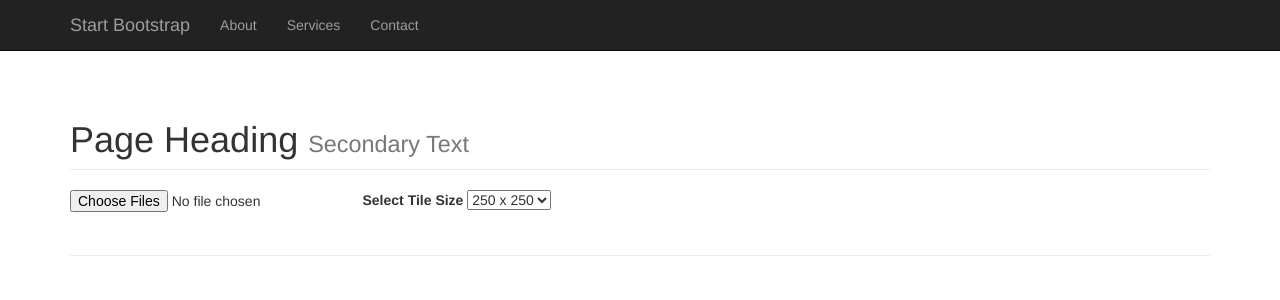
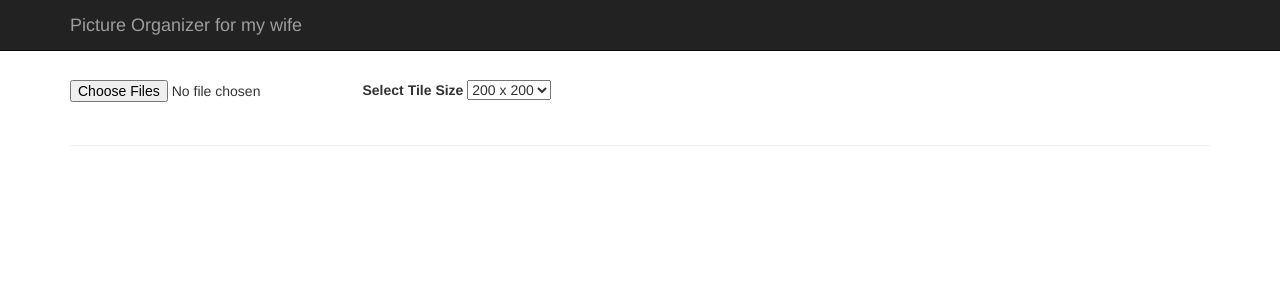
Before and after one commit to seb-angel/picture-organizer, a Django app: page / in a window 1280 px wide. Shown: the top 300 px of the page. Run offline with Django 3.2, Linux system fonts and the light colour scheme; some libraries are stand-ins or nearby versions.

Commit message:
Work in progress

```diff
--- a/picture_organizer/__init__.py
+++ b/picture_organizer/__init__.py
@@ -0,0 +1,3 @@
+# -*- coding: utf-8 -*-
+from __future__ import unicode_literals
+__version__ = '1.0.0'
--- a/picture_organizer/static/css/draggable.css
+++ b/picture_organizer/static/css/custom.css
@@ -66,3 +66,8 @@
 .tile {
     margin: 0 auto 10px;
 }
+
+.square-thumb {
+    width: 400px;
+    height: 400px;
+}
--- a/picture_organizer/static/js/draggable.js
+++ b/picture_organizer/static/js/custom.js
@@ -67,6 +67,12 @@ function handleDragEnd(e) {
 function handleFileSelect(evt) {
     var files = evt.target.files; // FileList object
 
+    $.ajax({
+        "url": "/get_files?folder=" + files[0].webkitRelativePath
+    }).done(function (data) {
+        console.dir(data);
+    });
+
     var order = 1;
 
     // Loop through the FileList and render image files as thumbnails.
@@ -87,8 +93,9 @@ function handleFileSelect(evt) {
           div.className = "portfolio-item column";
           div.draggable = true;
           div.innerHTML = ['<header>', order++,'</header>',
-            '<a href="#"><img class="img-responsive tile" src="', e.target.result,
-              '" title="', escape(theFile.name), '" alt=""/></a>'].join('');
+            '<a href="#" data-toggle="modal" data-target="#pictureModal" onclick="return pictureClick(this);">',
+              '<img class="img-responsive tile" src="', e.target.result, '" title="', escape(theFile.name), '"/>',
+            '</a>'].join('');
           document.getElementById('columns').insertBefore(div, null);
 
           resizeTiles();
@@ -113,13 +120,26 @@ function resizeTiles() {
     var cols = document.querySelectorAll('#columns .column');
     [].forEach.call(cols, function(col) {
         col.style.setProperty('height', size_split[0]);
-        col.style.setProperty('width', size_split[0]);
+        col.style.setProperty('width', size_split[1]);
     });
 
     // Set tiles height to fit in the column box
     [].forEach.call(tiles, function(tile) {
         tile.style.setProperty('height', Math.min(size_split[0] - 36, tile.clientHeight));
     });
+}
+
+function pictureClick(link) {
+    var pictureSrc = link.firstChild.src;
+    var pictureTitle = link.firstChild.title;
+    var headerNumber = link.previousSibling.innerHTML;
+
+    document.getElementsByClassName('modal-title')[0].innerHTML = headerNumber + ' - ' + pictureTitle;
+    document.getElementsByClassName('modal-body')[0].innerHTML = [
+        '<img class="img-responsive" src="', pictureSrc, '" title="', headerNumber, '"/>'
+    ].join('');
+
+    return false;
 }
 
 document.getElementById('file_list').addEventListener('change', handleFileSelect, false);
--- a/picture_organizer/templates/picture_organizer/base.html
+++ b/picture_organizer/templates/picture_organizer/base.html
@@ -15,7 +15,8 @@
 
     <!-- Custom CSS -->
     <link href="{% static 'css/4-col-portfolio.css'%}" rel="stylesheet">
-    <link href="{% static 'css/draggable.css'%}" rel="stylesheet">
+    <link href="{% static 'css/jquery.nailthumb.1.1.min.css'%}" rel="stylesheet">
+    <link href="{% static 'css/custom.css'%}" rel="stylesheet">
 
     <!-- HTML5 Shim and Respond.js IE8 support of HTML5 elements and media queries -->
     <!-- WARNING: Respond.js doesn't work if you view the page via file:// -->
@@ -38,12 +39,13 @@
 
     <!-- jQuery -->
     <script src="{% static 'js/jquery.js'%}"></script>
+    <script src="{% static 'js/jquery.nailthumb.1.1.min.js'%}"></script>
 
     <!-- Bootstrap Core JavaScript -->
     <script src="{% static 'js/bootstrap.min.js'%}"></script>
 
     <!-- Custom JavaScript -->
-    <script src="{% static 'js/draggable.js'%}"></script>
+    <script src="{% static 'js/custom.js'%}"></script>
 
 </body>
 
--- a/picture_organizer/templates/picture_organizer/index.html
+++ b/picture_organizer/templates/picture_organizer/index.html
@@ -1,6 +1,6 @@
 {% extends "picture_organizer/base.html" %}
 
-{% block title %}Picture Organizer{% endblock title %}
+{% block title %}Picture Organizer for my wife{% endblock title %}
 
 {% block content %}
 
@@ -15,20 +15,20 @@
                     <span class="icon-bar"></span>
                     <span class="icon-bar"></span>
                 </button>
-                <a class="navbar-brand" href="#">Start Bootstrap</a>
+                <a class="navbar-brand" href="#">Picture Organizer for my wife</a>
             </div>
             <!-- Collect the nav links, forms, and other content for toggling -->
             <div class="collapse navbar-collapse" id="bs-example-navbar-collapse-1">
                 <ul class="nav navbar-nav">
-                    <li>
-                        <a href="#">About</a>
-                    </li>
-                    <li>
-                        <a href="#">Services</a>
-                    </li>
-                    <li>
-                        <a href="#">Contact</a>
-                    </li>
+                    <!--<li>-->
+                        <!--<a href="#">About</a>-->
+                    <!--</li>-->
+                    <!--<li>-->
+                        <!--<a href="#">Services</a>-->
+                    <!--</li>-->
+                    <!--<li>-->
+                        <!--<a href="#">Contact</a>-->
+                    <!--</li>-->
                 </ul>
             </div>
             <!-- /.navbar-collapse -->
@@ -40,13 +40,13 @@
     <div class="container">
 
         <!-- Page Heading -->
-        <div class="row">
-            <div class="col-lg-12">
-                <h1 class="page-header">Page Heading
-                    <small>Secondary Text</small>
-                </h1>
-            </div>
-        </div>
+        <!--<div class="row">-->
+            <!--<div class="col-lg-12">-->
+                <!--<h1 class="page-header">Page Heading-->
+                    <!--<small>Secondary Text</small>-->
+                <!--</h1>-->
+            <!--</div>-->
+        <!--</div>-->
         <!-- /.row -->
 
         <!-- Page Heading -->
@@ -60,8 +60,8 @@
                 <select id="tile_size" name="tile_size">
                     <option value="100x100">100 x 100</option>
                     <option value="150x150">150 x 150</option>
-                    <option value="200x200">200 x 200</option>
-                    <option value="250x250" selected>250 x 250</option>
+                    <option value="200x200"selected>200 x 200</option>
+                    <option value="250x250">250 x 250</option>
                     <option value="300x300">300 x 300</option>
                     <option value="350x350">350 x 350</option>
                     <option value="400x400">400 x 400</option>
@@ -90,4 +90,23 @@
     </div>
     <!-- /.container -->
 
+    <!-- Modal -->
+    <div id="pictureModal" class="modal fade" role="dialog">
+      <div class="modal-dialog modal-lg">
+
+        <!-- Modal content-->
+        <div class="modal-content">
+          <div class="modal-header">
+            <button type="button" class="close" data-dismiss="modal">&times;</button>
+            <h4 class="modal-title"></h4>
+          </div>
+          <div class="modal-body"></div>
+          <div class="modal-footer">
+            <button type="button" class="btn btn-default" data-dismiss="modal">Close</button>
+          </div>
+        </div>
+
+      </div>
+    </div>
+
 {% endblock content %}
--- a/picture_organizer/urls.py
+++ b/picture_organizer/urls.py
@@ -13,11 +13,12 @@ Including another URLconf
     1. Add an import:  from blog import urls as blog_urls
     2. Add a URL to urlpatterns:  url(r'^blog/', include(blog_urls))
 """
-from picture_organizer.views import index
+from picture_organizer.views import index, get_files
 from django.conf.urls import include, url
 from django.contrib import admin
 
 urlpatterns = [
     url(r'^$', index, name='index'),
-    url(r'^admin/', include(admin.site.urls)),
+    url(r'^get_files/$', get_files, name='get_files'),
+    # url(r'^admin/', include(admin.site.urls)),
 ]
--- a/picture_organizer/views.py
+++ b/picture_organizer/views.py
@@ -1,5 +1,25 @@
+from rest_framework.renderers import JSONRenderer
 from django.shortcuts import render_to_response
 from django.template import RequestContext
+from django.http import HttpResponse
+
+
+class JSONResponse(HttpResponse):
+
+    def __init__(self, data, **kwargs):
+        content = JSONRenderer().render(data)
+        kwargs['content_type'] = 'application/json'
+        super(JSONResponse, self).__init__(content, **kwargs)
+
+    @classmethod
+    def error(cls, code, msg):
+        return JSONResponse({'status': code, 'error': msg})
+
+
+def get_files(request):
+    if request.GET.get('folder'):
+        print request.GET.get('folder')
+    return JSONResponse({'data': {}})
 
 
 def index(request):
```
